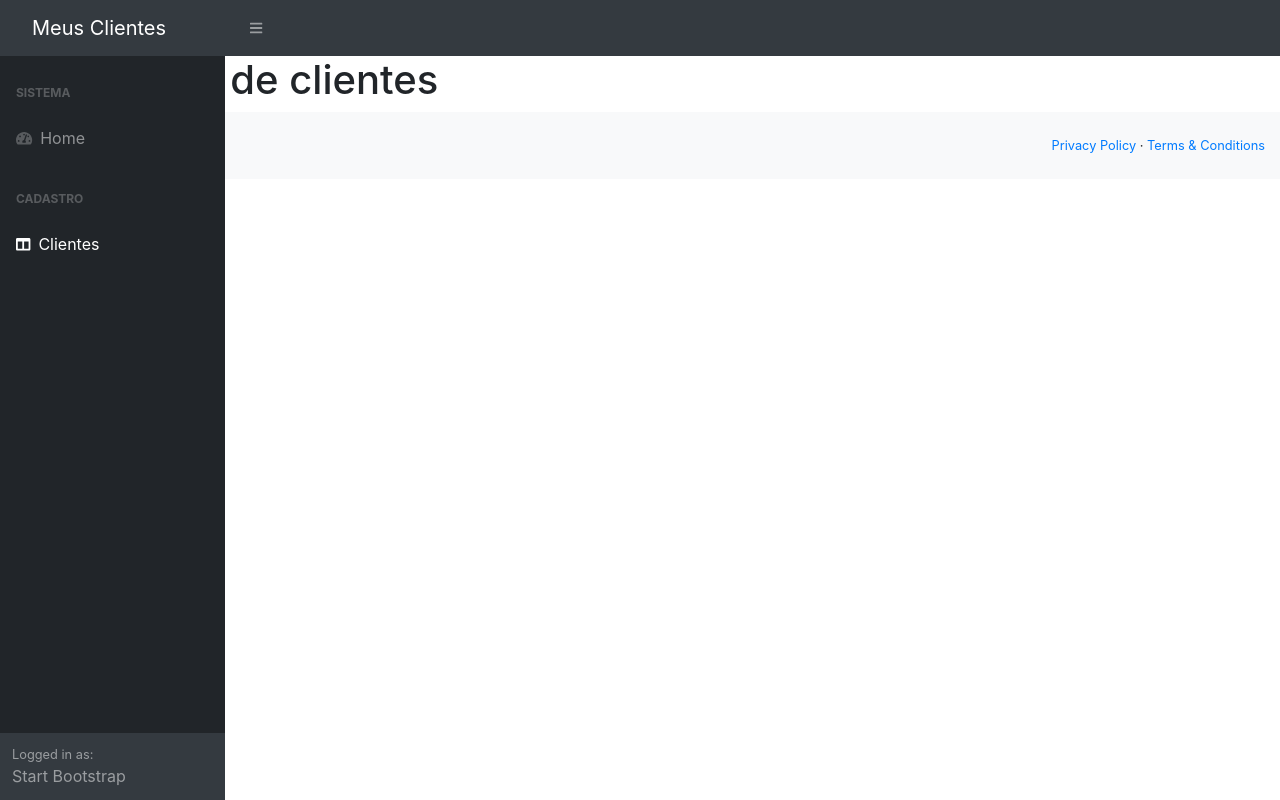
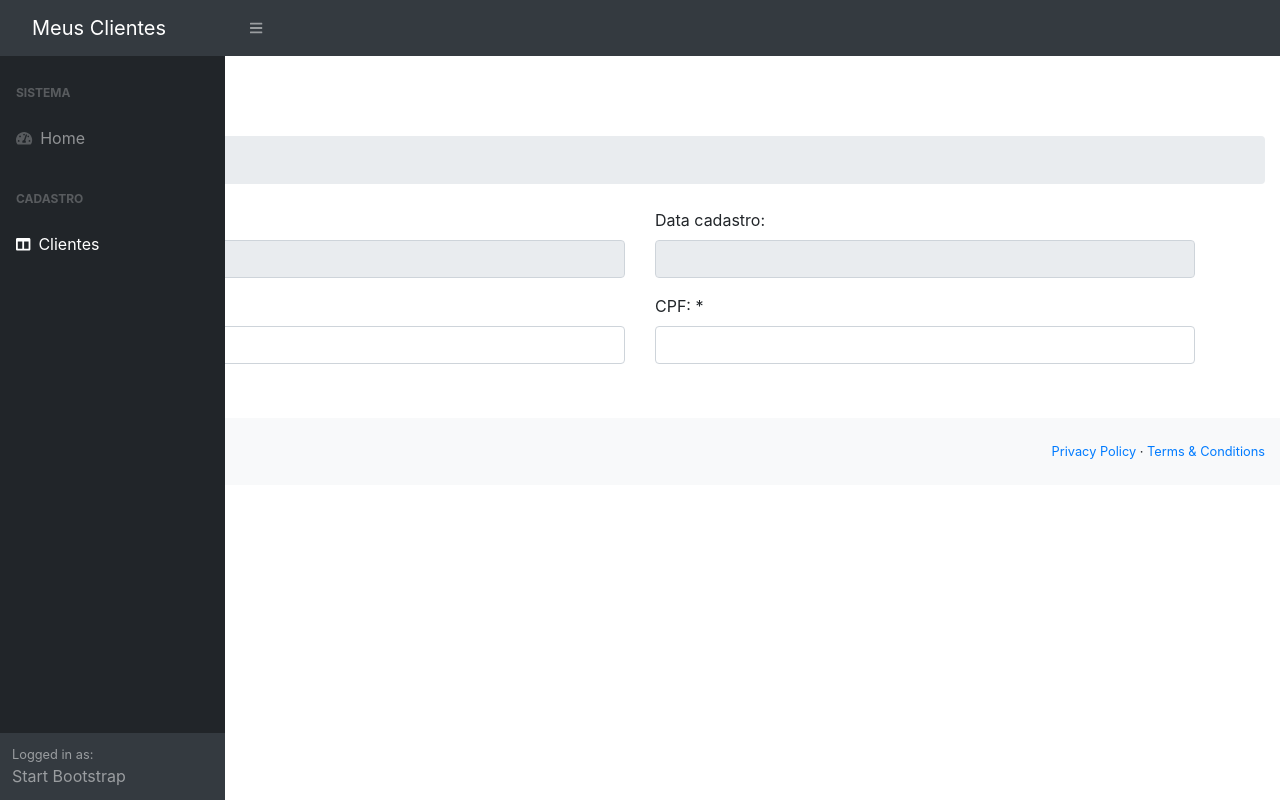
Before and after one commit to JoseAdemar/API-CONTROLE-DE-PRESTACAO-DE-SERVICO-UI, an Angular app: page /clientes-form in a window 1280 px wide. Built offline with nearby package versions, Linux system fonts and the light colour scheme.

Commit message:
Desenvolvendo o formulario de clientes

```diff
--- a/src/app/clientes/clientes-form/clientes-form.component.html
+++ b/src/app/clientes/clientes-form/clientes-form.component.html
@@ -1 +1,48 @@
-<h1>Formulario de clientes</h1>
+<h1 class="mt-4">Clientes</h1>
+<ol class="breadcrumb mb-4">
+    <li class="breadcrumb-item active">Cadastro</li>
+</ol>
+
+<div class="container">
+    <form>
+        <div class="row">
+            <div class="col-md-6">
+                <div class="form-group">
+                    <label>ID:</label>
+                    <input type="text" class="form-control" disabled="true" />
+                </div>
+            </div>
+
+            <div class="col-md-6">
+                <div class="form-group">
+                    <label>Data cadastro:</label>
+                    <input type="text" class="form-control" disabled="true" />
+                </div>
+            </div>
+        </div>
+
+        <div class="row">
+            <div class="col-md-6">
+                <div class="form-group">
+                    <label>Nome: *</label>
+                    <input type="text" class="form-control" />
+                </div>
+            </div>
+
+            <div class="col-md-6">
+                <div class="form-group">
+                    <label>CPF: *</label>
+                    <input type="text" class="form-control" />
+                </div>
+            </div>
+        </div>
+
+        <div>
+            <div class="col-md-2">
+                <button type="submit" class="btn btn-success">
+                    <i class="fa fa-save"></i> Salvar
+                </button>
+            </div>
+        </div>
+    </form>
+</div>
--- a/src/app/clientes/clientes-form/clientes-form.component.ts
+++ b/src/app/clientes/clientes-form/clientes-form.component.ts
@@ -1,4 +1,5 @@
 import { Component, OnInit } from '@angular/core';
+import { Cliente } from '../cliente';
 
 @Component({
   selector: 'app-clientes-form',
@@ -7,6 +8,7 @@
 })
 export class ClientesFormComponent implements OnInit {
 
+  cliente: Cliente;
   constructor() { }
 
   ngOnInit(): void {
```
Also changed, not shown: src/app/clientes/cliente.ts (added, +11 -0 lines).
